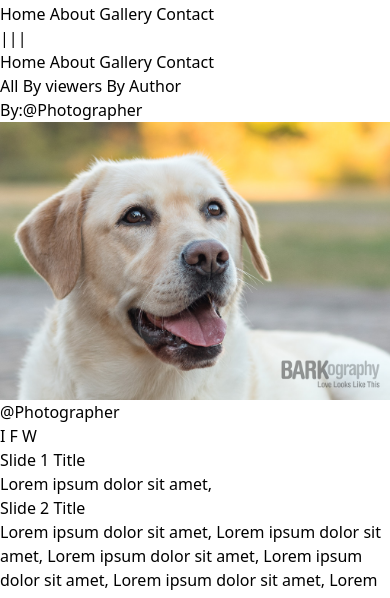
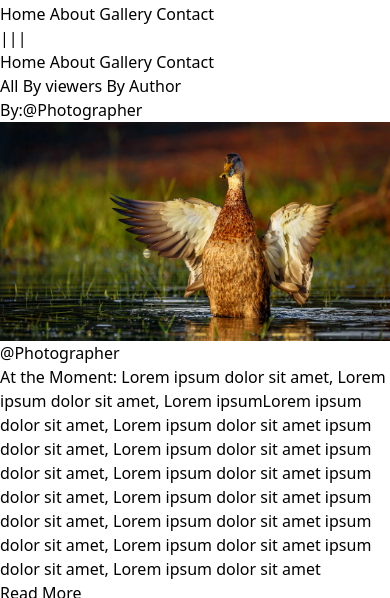
Before and after one commit to Namrath99/GreenFraames.org, a website: page src/index.html in a window 390 px wide. Shown: the part 246-844 px from the top of the page. Drawn offline with Linux system fonts and the light colour scheme.

Commit message:
Finished mobile layout for non-fullscreen

```diff
--- a/src/index.html
+++ b/src/index.html
@@ -28,9 +28,7 @@
             <p id="overlay" class="md:hidden block absolute top-0 left-auto mr-4 w-12 h-full z-[-1]"></p>
             <button id="menu-toggle" class="md:hidden my-auto p-2 mr-4 h-1/3 w-12">|||</button>
           </div>
-          <!-- original nav bar  -->
-            <!-- <nav id="mobile-menu" class="hidden flex flex-col absolute top-[20vh] right-0 bg-green-200 p-4 w-48 shadow-lg"> -->
-              <!--test nav bar-->
+              <!-- nav bar for smaller screens -->
               <nav id="mobile-menu" class="hidden flex flex-col absolute top-[15vh] right-0 bg-green-200 p-4 w-48 shadow-lg overflow-hidden">
               <!--elements to make the bricks broken-fall effect -->
               <a href="#" class="menu-item block px-4 py-2 bg-green-700 opacity-0 transform translate-x-full transition-all duration-300">Home</a>
@@ -127,19 +125,27 @@
         <div class="w-[90%] mx-auto flex-auto flex justify-center items-center pb-[5vh] sm:max-md:pb-0 h-[75vh]">
             <div id="post-card" class="w-[90%] h-[80%] flex flex-row justify-center items-center">
 
-              <!-- test code for #image-side starts here -->
               <div id="image-side" class="max-xl:w-full w-[60%] bg-black relative h-full flex flex-col justify-center items-center">
-                <a id="PhotographerId" href="#" class="hidden max-xl:block w-full absolute bottom-[100%] text-center text-[clamp(.5rem,1rem,5vh)]">By:@Photographer</a>
-                <!-- <div id="image-section" class="w-full h-full flex flex-col justify-center items-center"> -->
-                  <!-- here i created #PhotographerIdxl-placeholder to make the image vertically centered even when the user's text size changes -->
-                  <!-- you must render the name of the photographer at top and bottom too, to keep the image centered with dynamic text size change above and below!-->
+                <a id="PhotographerId" href="#" class="hidden max-xl:block w-full absolute bottom-[100%] text-center text-[clamp(.5rem,1rem,5vh)] bg-green-200">By:@Photographer</a>
+                  <!-- here i created a invisble element #PhotographerIdxl-placeholder to make the image vertically centered even when the user's text size changes -->
                   <a id="PhotographerIdxl-placeholder" href="#" class="hidden xl:block invisible h-[5%]"></a>
-                  <div class="flex-auto h-full xl:max-h-[90%]">
-                    <img src="assets/dog-medium-rectangle.jpg" class="h-full w-auto max-w-full object-contain">
+                  <!-- caliculated the height of the image based on the height of the #carousel-preview -->
+                  <div id="image-container" class="flex-1 max-md:h-[calc(100%-5rem)] md:h-[calc(100%-3.75rem)] xl:max-h-[90%]">
+                    <img src="assets/duck-rectangle.jpg.webp" class="h-full w-auto max-w-full object-contain">
                   </div>
                   <a id="PhotographerIdxl" href="#" class="hidden xl:block w-full text-white text-center h-[5%] text-[2vh]">@Photographer</a>
 
-                <!-- </div> -->
+                 <!-- carousel-preview starts here -->
+                  <!-- caliculated the height of the carousel-preview using h-auto and its value from browser console, by fixing the line-clamp for each screen-size and used the height value to caliculate the space accomodation of the #image-container -->
+                 <div id="carousel-preview" class="max-md:h-[5rem] h-[3.75rem] bg-green-200 xl:hidden p-2">
+                  <!-- set the sizes in rem to make the size of the conatiner responsive to the user's browser default font sizes, essentially making the #image-side layout fool proof!  -->
+                  <p class="text-gray-700 max-md:line-clamp-2 md:line-clamp-1 overflow-hidden text-[1rem] leading-[1.25rem]">
+                    <span class="font-bold">At the Moment: </span>Lorem ipsum dolor sit amet, Lorem ipsum dolor sit amet, Lorem ipsumLorem ipsum dolor sit amet, Lorem ipsum dolor sit amet ipsum dolor sit amet, Lorem ipsum dolor sit amet ipsum dolor sit amet, Lorem ipsum dolor sit amet ipsum dolor sit amet, Lorem ipsum dolor sit amet ipsum dolor sit amet, Lorem ipsum dolor sit amet ipsum dolor sit amet, Lorem ipsum dolor sit amet ipsum dolor sit amet, Lorem ipsum dolor sit amet
+                  </p>
+                  <a href="#" class="text-blue-400 text-[1rem]">Read More</a>
+                </div>
+
+                 <!-- carousel-preview end here -->
 
 
                 <div id="social-icons" class="hidden max-md:flex w-full absolute top-[100%] justify-evenly items-center">
@@ -149,25 +155,6 @@
                 </div>
               </div>
 
-              <!-- original code -->
-              <!-- <div id="image-side" class="max-xl:w-full w-[60%] bg-black relative h-full">
-                <a id="PhotographerId" href="#" class="hidden max-xl:block w-full absolute top-[-28px] text-center">@Photographer</a>
-                <div id="image-section" class="w-full h-full flex flex-col justify-center items-center"> -->
-                  <!-- here i created #PhotographerIdxl-placeholder to make the image vertically centered even when the user's text size changes -->
-                  <!-- you must render the name of the photographer at top and bottom too, to keep the image centered with dynamic text size change above and below!-->
-                  <!-- <a id="PhotographerIdxl-placeholder" href="#" class="hidden xl:block text-white invisible">@Photographer</a>
-                  <img src="assets/vertical-animal.jpg" class="h-auto max-h-full w-auto max-w-full object-contain flex-1">
-                  <a id="PhotographerIdxl" href="#" class="hidden xl:block w-full text-white text-center">@Photographer</a>
-
-                </div>
-
-
-                <div id="social-icons" class="hidden max-md:flex w-full absolute bottom-[-30px] justify-evenly items-center">
-                  <a href="#" class="">I</a>
-                  <a href="#" class="">F</a>
-                  <a href="#" class="">W</a>
-                </div>
-              </div> -->
               <div id="info-side" class="max-xl:hidden w-[40%] flex flex-col bg-green-300 h-full">
                   <div id="info-carousel" class="h-[80%] w-full relative overflow-hidden">
                     <!-- carousel code start -->
```
